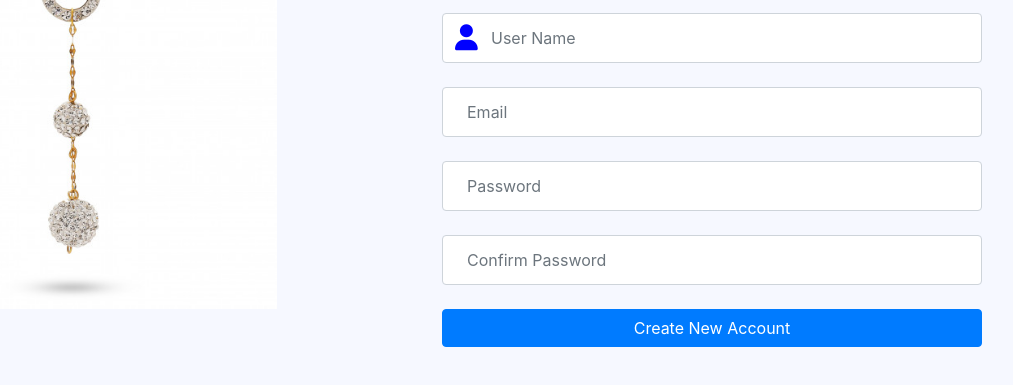
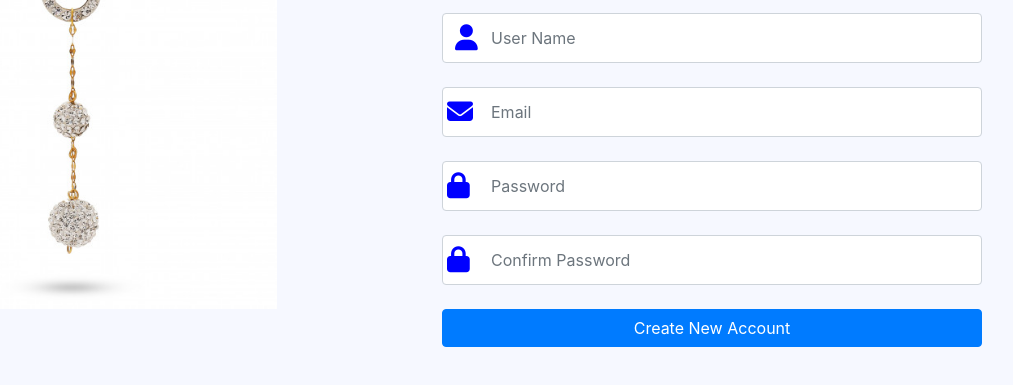
Before and after one commit to menna-ali140/task4, a plain HTML site: page register.html in a window 1280 px wide. Shown: the part 193-578 px from the top of the page, without its empty margins (213-1226 px from the left). Drawn offline with nearby package versions, Linux system fonts and the light colour scheme.

Commit message:
Add files via upload

```diff
--- a/css/style.css
+++ b/css/style.css
@@ -8,3 +8,33 @@
     color: #00f;
     font-size: 26px;
 }
+.father1{
+    position: relative;
+}
+.father1 i {
+    position: absolute;
+    top: 12px;
+    left: 5px;
+    color: #00f;
+    font-size: 26px;
+}
+.father2{
+    position: relative;
+}
+.father2 i {
+    position: absolute;
+    top: 12px;
+    left: 5px;
+    color: #00f;
+    font-size: 26px;
+}
+.father3{
+    position: relative;
+}
+.father3 i {
+    position: absolute;
+    top: 12px;
+    left: 5px;
+    color: #00f;
+    font-size: 26px;
+}
--- a/register.html
+++ b/register.html
@@ -24,9 +24,20 @@
                         <i class="fa-solid fa-user"></i>
                         <input type="text" id="user" name="user" class="form-control  p-4  pl-5 mb-4" placeholder="User Name">
                     </div>
-                    <input type="text" id="email" name="email" class="form-control p-4 mb-4" placeholder="Email">
-                    <input type="password" id="pass" name="pass" class="form-control p-4 mb-4" placeholder="Password">
-                    <input type="password" id="confirm" name="confirm" class="form-control p-4 mb-4" placeholder="Confirm Password">
+
+                    <div class="father1 ">
+                        <i class="fa-solid fa-envelope"></i>
+                        <input type="text" id="email" name="email" class="form-control p-4 pl-5 mb-4 " placeholder="Email">
+                    </div>
+
+                    <div class="father2">
+                        <i class="fa-solid fa-lock"></i>
+                        <input type="password" id="pass" name="pass" class="form-control p-4 pl-5  mb-4" placeholder="Password">
+                    </div>
+                    <div class="father3">
+                        <i class="fa-solid fa-lock"></i>
+                        <input type="password" id="confirm" name="confirm" class="form-control p-4 pl-5  mb-4" placeholder="Confirm Password">
+                    </div>
                     <input type="submit" class="btn btn-primary btn-block" value="Create New Account">
                 </form>
 
```
